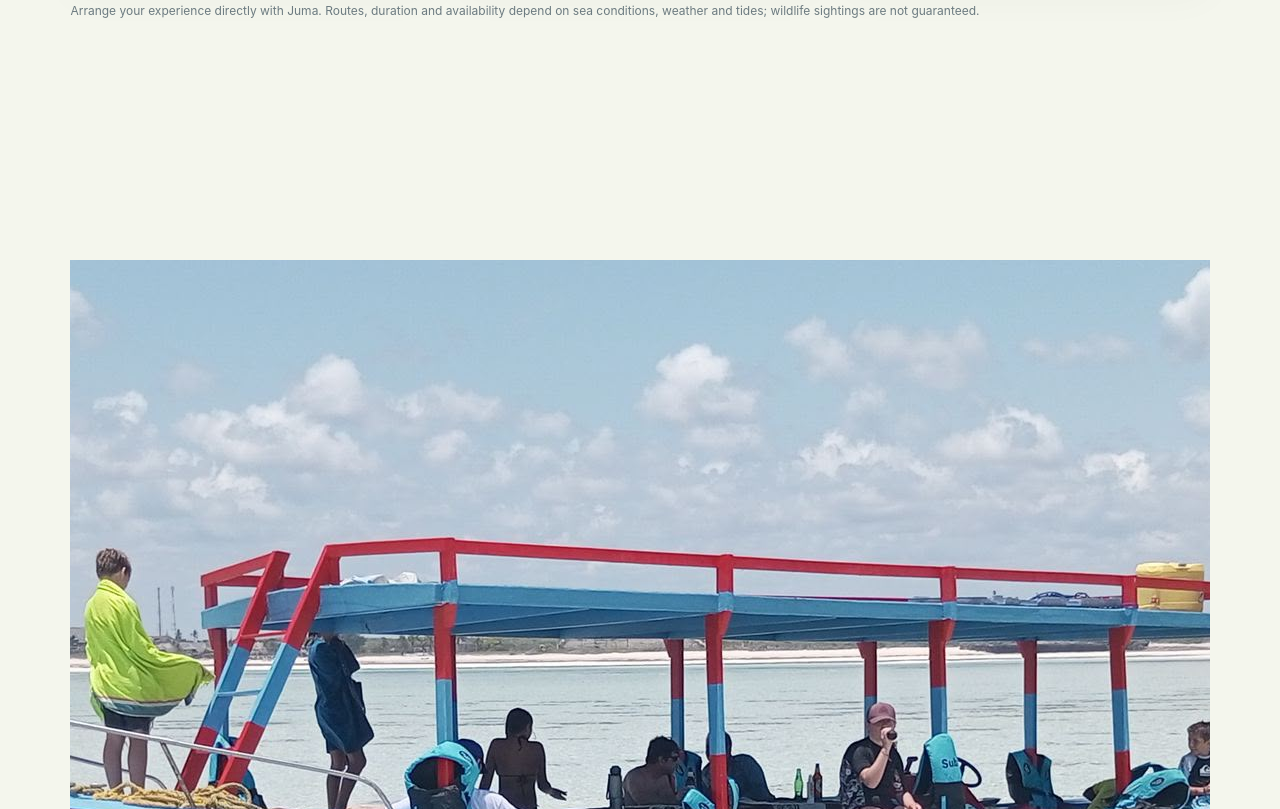
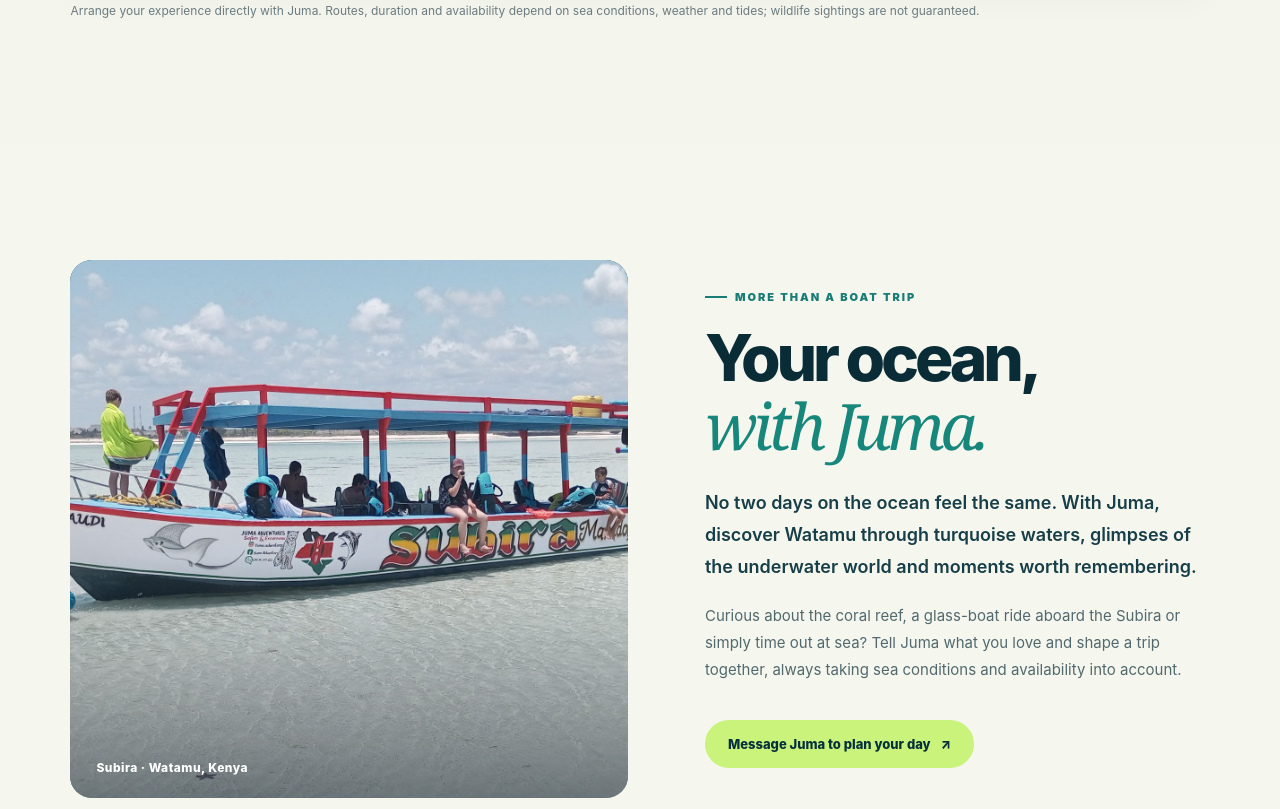
Before and after one commit to watamudigital/snorkelingwatamu, a plain HTML site: page index.html in a window 1280 px wide. Shown: the part 1791-2600 px from the top of the page. Drawn offline with Linux system fonts and the light colour scheme; no server answers.

Commit message:
Tell the unique Watamu ocean experience with Juma in four languages

```diff
--- a/assets/styles.css
+++ b/assets/styles.css
@@ -52,3 +52,18 @@
 .booking-contact-secondary-title{margin:0;color:#093b43;font-weight:800;font-size:14px;line-height:1.4}
 .footer-contact-secondary{margin-top:5px}
 @media(max-width:700px){.booking-contact-secondary .booking-whatsapp{width:100%}}
+
+/* Bespoke Juma story, responsive on mobile. */
+.juma-story{background:#f5f6ee}
+.juma-story-grid{display:grid;grid-template-columns:minmax(0,1.05fr) minmax(0,.95fr);gap:clamp(35px,6vw,95px);align-items:center}
+.juma-story-visual{position:relative;min-height:460px;height:clamp(460px,42vw,620px);overflow:hidden;border-radius:22px;background:#0b4b55}
+.juma-story-visual img{width:100%;height:100%;object-fit:cover}
+.juma-story-visual:after{content:"";position:absolute;inset:55% 0 0;background:linear-gradient(transparent,rgba(2,22,32,.55));pointer-events:none}
+.juma-story-caption{position:absolute;z-index:1;bottom:23px;left:26px;color:#fff;font-weight:800;letter-spacing:.04em;font-size:12px}
+.juma-story-copy h2{margin:20px 0 26px;font-size:clamp(48px,5vw,76px);line-height:1.06;letter-spacing:-.065em}
+.juma-story-copy h2 i{color:#17877c}
+.juma-story-copy p{font-size:15px;line-height:1.8;color:#52696e;max-width:540px}
+.juma-story-copy .juma-story-lead{font-size:18px;color:#183f48;font-weight:580}
+.juma-story-copy .btn{margin-top:22px}
+@media(max-width:800px){.juma-story-grid{grid-template-columns:1fr;gap:34px}.juma-story-visual{height:auto;min-height:0;aspect-ratio:4/3}.juma-story-copy h2{font-size:clamp(42px,10vw,64px)}}
+@media(max-width:480px){.juma-story-visual{aspect-ratio:1.1}.juma-story-copy .btn{width:100%;text-align:center}}
```
